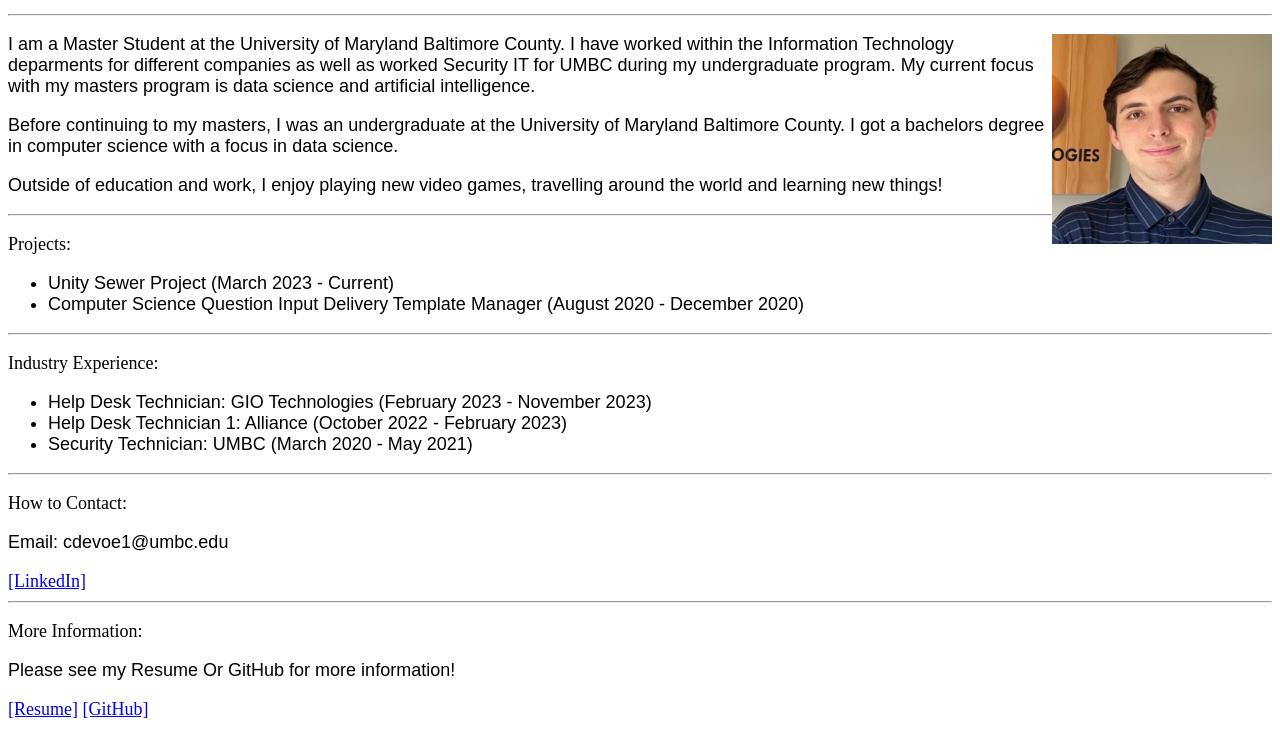
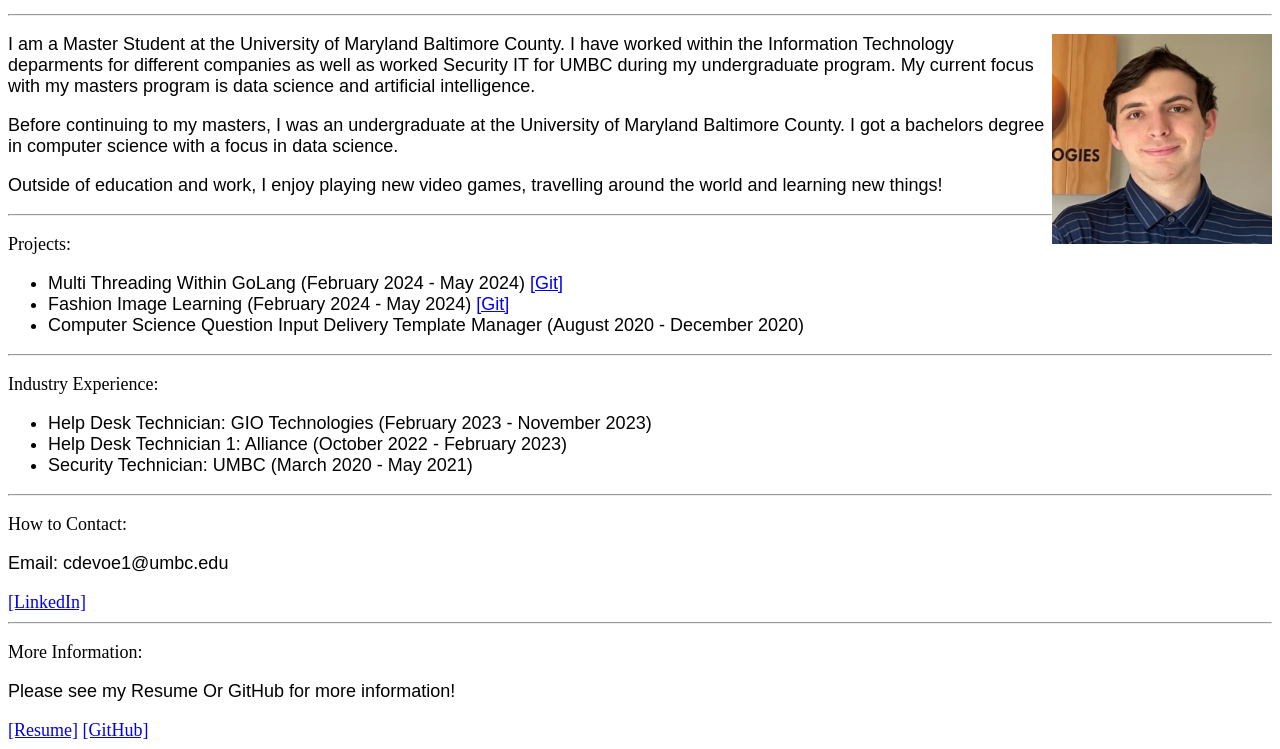
Before and after one commit to cdevoe12/cdevoe12.github.io, a plain HTML site: page index.html in a window 1280 px wide. Shown: the part 103-852 px from the top of the page. Before the commit the page ends 831 px from the top, so only its background shows below. Drawn offline with Linux system fonts and the light colour scheme.

Commit message:
Update index.html

```diff
--- a/index.html
+++ b/index.html
@@ -30,7 +30,8 @@ Projects:
 </p>
 <p style = "font-family: 'Arial';">
 	<ul style = "font-family: 'Arial';">
-		<li>Unity Sewer Project (March 2023 - Current) </li>
+		<li>Multi Threading Within GoLang (February 2024 - May 2024) <a href="https://github.com/cdevoe12/GoLangNetworkThreading">[Git]</a></li>
+		<li>Fashion Image Learning (February 2024 - May 2024) <a href="https://github.com/cdevoe12/FashionImageLearning">[Git]</a></li>
 		<li>Computer Science Question Input Delivery Template Manager (August 2020 - December 2020) </li>
 	</ul>
 </p>
```
